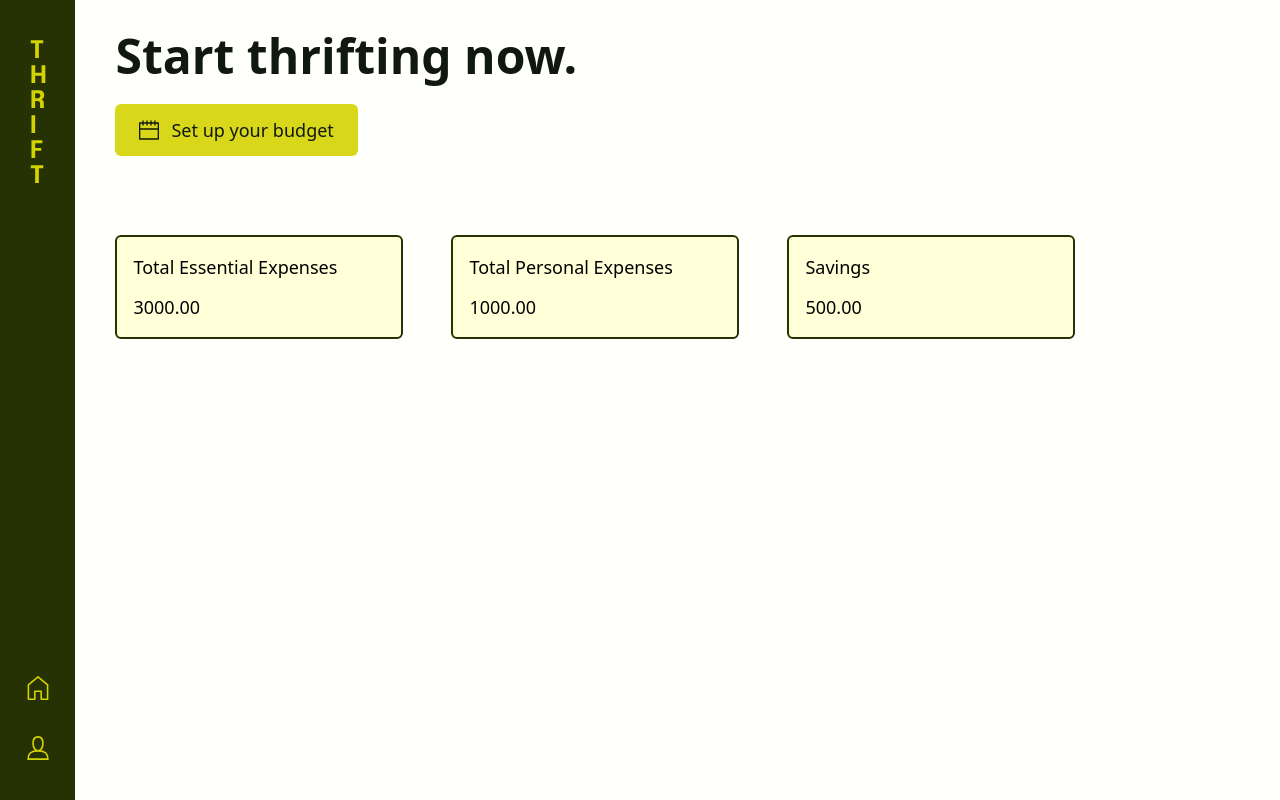
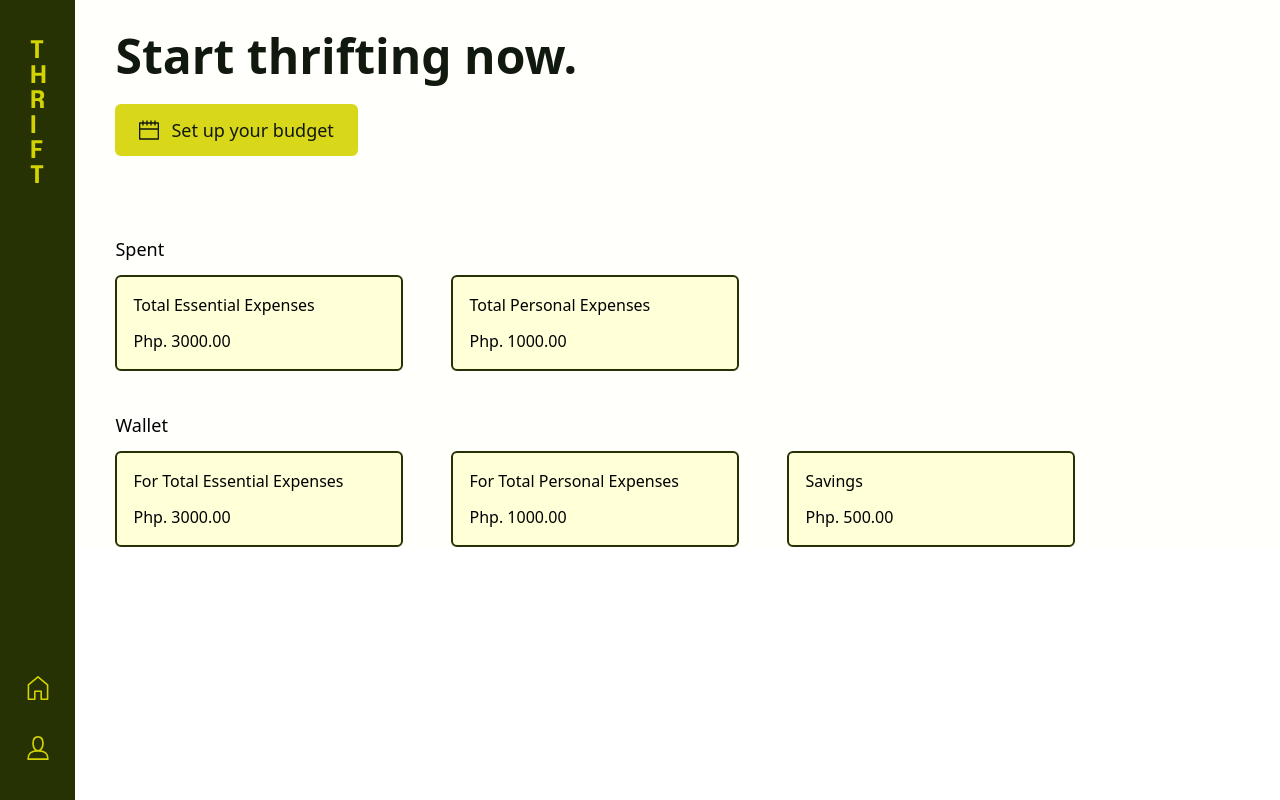
Before and after one commit to zedo-san/map-my-money, a React (Create React App) app: page / in a window 1280 px wide. Built offline with nearby package versions, Linux system fonts and the light colour scheme.

Commit message:
Added container for general report cards

```diff
--- a/src/App.js
+++ b/src/App.js
@@ -12,8 +12,8 @@ import Home from "./views/Home";
 function App() {
     return (
         <div className="App">
-            <div className="h-screen">
-                <div className="flex h-full">
+            <div className="">
+                <div className="flex">
                     <Router>
                         <Navbar />
                         <div className="h-full w-full bg-thrift-lightest bg-opacity-10 pt-8 px-10">
@@ -38,7 +38,7 @@ function Navbar() {
     const userIcon = <UserIcon />
     const homeIcon = <HomeIcon />
     return (
-        <div className="h-full w-20 bg-thrift text-thrift-highlight px-1 py-8">
+        <div className="h-screen w-20 bg-thrift text-thrift-highlight px-1 py-8">
             <nav className="flex flex-col items-center justify-between h-full">
                 {/* brand */}
                 <div>
--- a/src/views/Home.js
+++ b/src/views/Home.js
@@ -1,6 +1,15 @@
 import CalendarIcon from "../components/Icons/CalendarIcon";
 
 function Home() {
+    const spentExpenses = [
+        {title: 'Total Essential Expenses', value: '3000.00'},
+        {title: 'Total Personal Expenses', value: '1000.00'},
+    ]
+    const wallet = [
+        {title: 'For Total Essential Expenses', value: '3000.00'},
+        {title: 'For Total Personal Expenses', value: '1000.00'},
+        {title: 'Savings', value: '500.00'},
+    ]
     return (
         <div>
             <h1 className="text-5xl font-bold text-thrift-dark">Start thrifting now.</h1>
@@ -8,12 +17,9 @@ function Home() {
                 <CallToActionButton icon={<CalendarIcon />} text="Set up your budget" />
             </div>
             {/* Overall/General budget report */}
-            <section className="mt-[79px]">
-                <div className="flex items-center space-x-12">
-                    <GeneralExpensesCard expensesTitle="Total Essential Expenses" expensesValue="3000.00" />
-                    <GeneralExpensesCard expensesTitle="Total Personal Expenses" expensesValue="1000.00" />
-                    <GeneralExpensesCard expensesTitle="Savings" expensesValue="500.00" />
-                </div>
+            <section className="mt-[79px] space-y-10">
+                <GeneralExpenseGroupContainer reports={spentExpenses} title="Spent" />
+                <GeneralExpenseGroupContainer reports={wallet} title="Wallet" />
             </section>
         </div>
     )
@@ -23,8 +29,21 @@ function GeneralExpensesCard(props) {
     const { expensesTitle, expensesValue } = props
     return (
         <div className="w-72 py-4 pl-4 border-2 border-thrift rounded-md bg-thrift-lightest">
-            <div className="font-medium text-lg">{expensesTitle}</div>
-            <div className="text-lg mt-3">{expensesValue}</div>
+            <div className="font-medium">{expensesTitle}</div>
+            <div className="mt-3">Php. {expensesValue}</div>
+        </div>
+    )
+}
+function GeneralExpenseGroupContainer(props) {
+    const { reports, title } = props
+    return (
+        <div>
+            <h1 className="text-lg font-medium">{ title }</h1>
+            <div className="mt-3 flex flex-col w-full items-center space-y-10 md:flex-row md:space-y-0 md:space-x-12">
+                {
+                    reports.map(report => <GeneralExpensesCard expensesTitle={report.title} expensesValue={report.value} />)
+                }
+            </div>
         </div>
     )
 }
```
